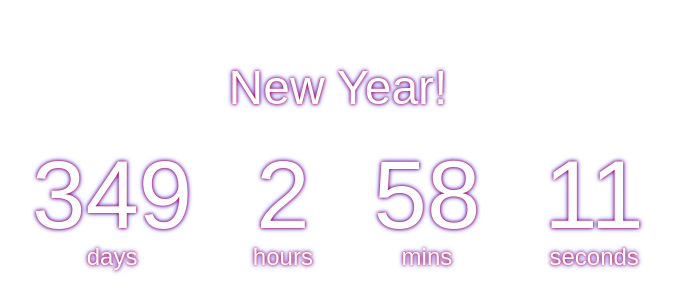
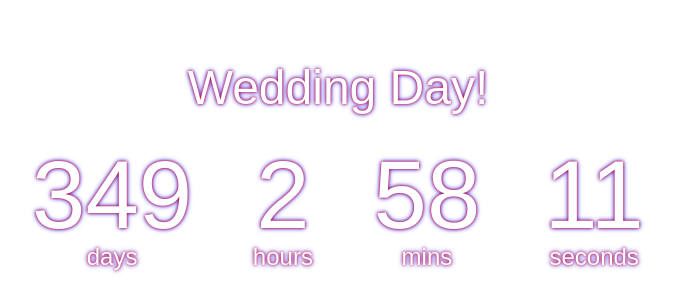
Before and after one commit to Incurromunio/countdown, a plain HTML site: page index.html in a window 1280 px wide. Shown: the part 500-800 px from the top of the page, without its empty margins (302-976 px from the left). Drawn offline with Linux system fonts and the light colour scheme.

Commit message:
Update index.html

```diff
--- a/index.html
+++ b/index.html
@@ -8,7 +8,7 @@
 </head>
 
 <body>
-	<h1>New Year!</h1>
+	<h1>Wedding Day!</h1>
 
 	<div class="countdown-container">
 		<div class="countdown-el days-c">
```
